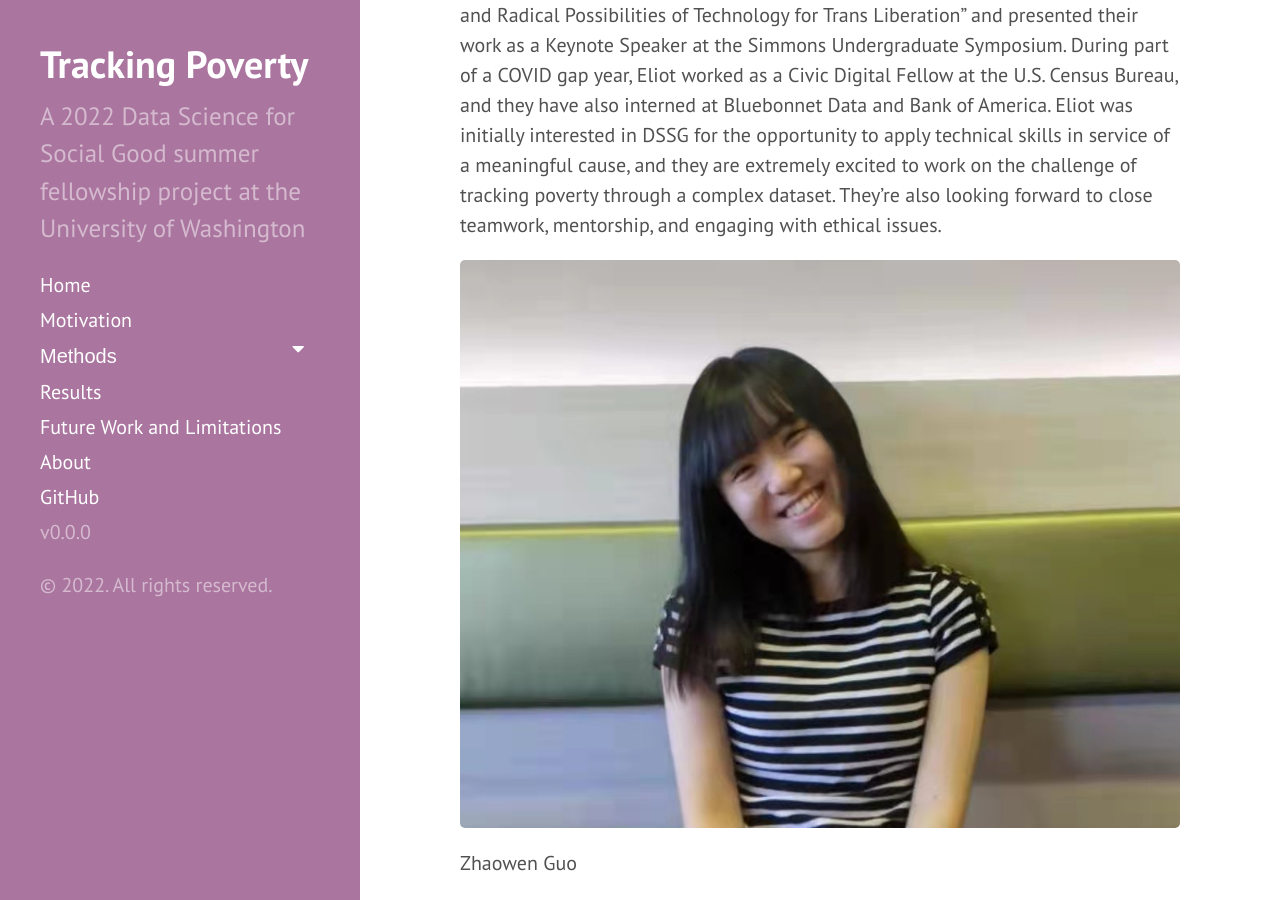
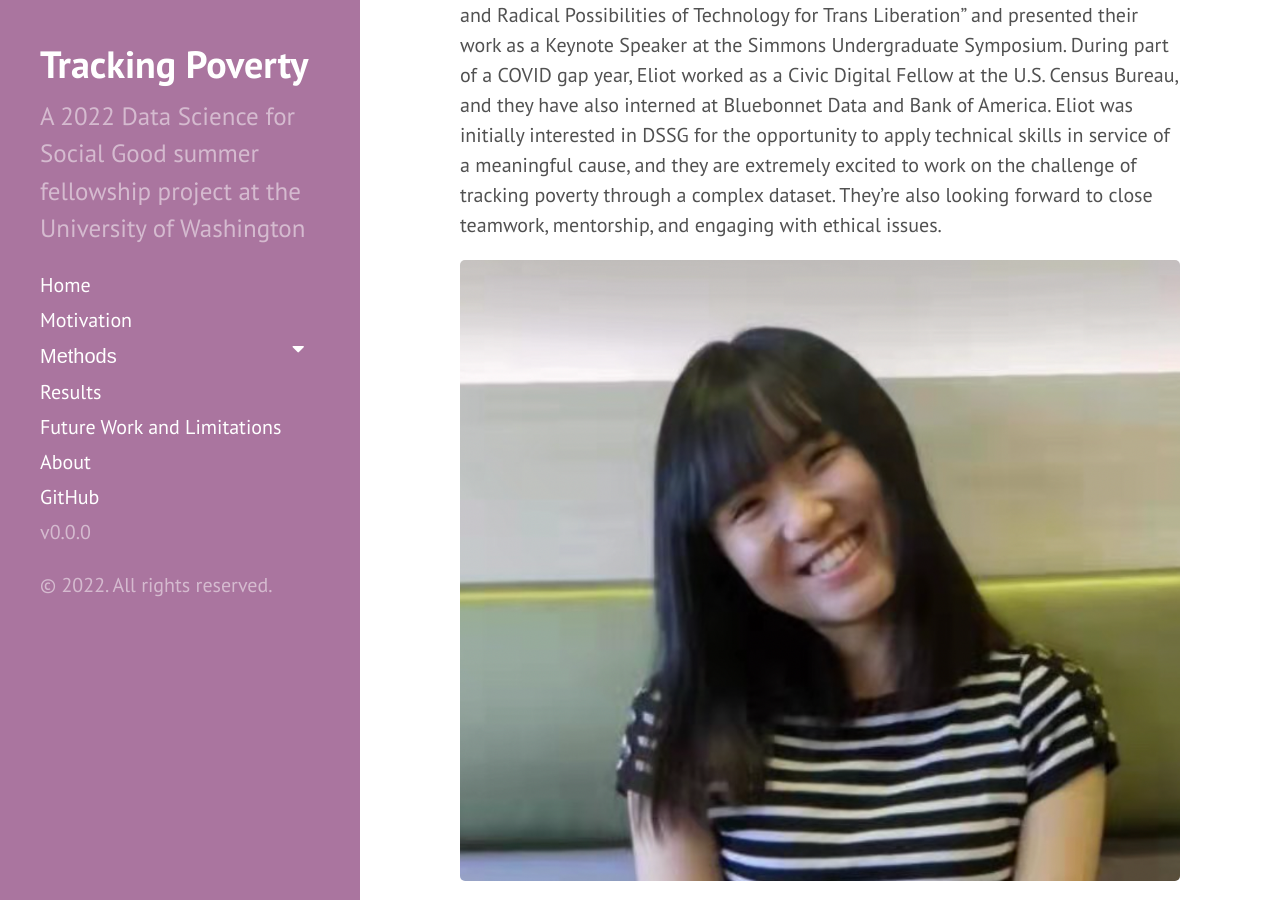
Before and after one commit to uwescience/DSSG2022-Tracking-Poverty, a Jekyll site: the page built from about.md, in a window 1280 px wide and 900 px high, scrolled down 3178 px. Built offline with Jekyll 4.4.1, drawn with Linux system fonts in a browser that asks for light colours.

Commit message:
Update about.md

```diff
--- a/about.md
+++ b/about.md
@@ -47,7 +47,7 @@ Eliot Stanton
 Eliot (they/them) is a new graduate of Simmons University in Boston, where they studied data science. They enjoy conducting all manners of data exploration and visualization, especially using R. While at Simmons, Eliot also completed a theoretical gender studies thesis entitled “Binaries in Binary: Harmful Consequences and Radical Possibilities of Technology for Trans Liberation” and presented their work as a Keynote Speaker at the Simmons Undergraduate Symposium. During part of a COVID gap year, Eliot worked as a Civic Digital Fellow at the U.S. Census Bureau, and they have also interned at Bluebonnet Data and Bank of America. Eliot was initially interested in DSSG for the opportunity to apply technical skills in service of a meaningful cause, and they are extremely excited to work on the challenge of tracking poverty through a complex dataset. They’re also looking forward to close teamwork, mentorship, and engaging with ethical issues.
 
 
-<img src="{{ site.url }}{{ site.baseurl }}/assets/img/Guo-Zhaowen-Headshot.jpg">
+<img src="{{ site.url }}{{ site.baseurl }}/assets/img/zgpic.png">
 
 Zhaowen Guo
 
```
